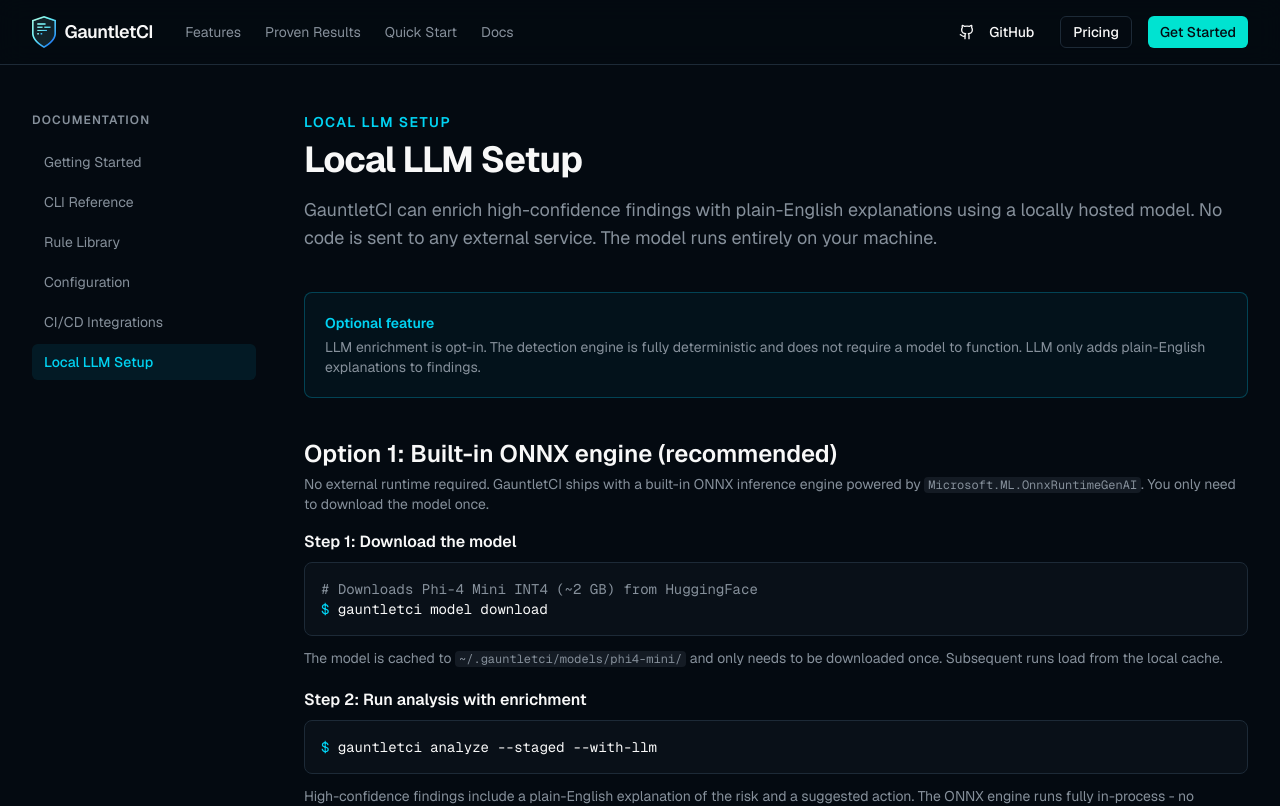
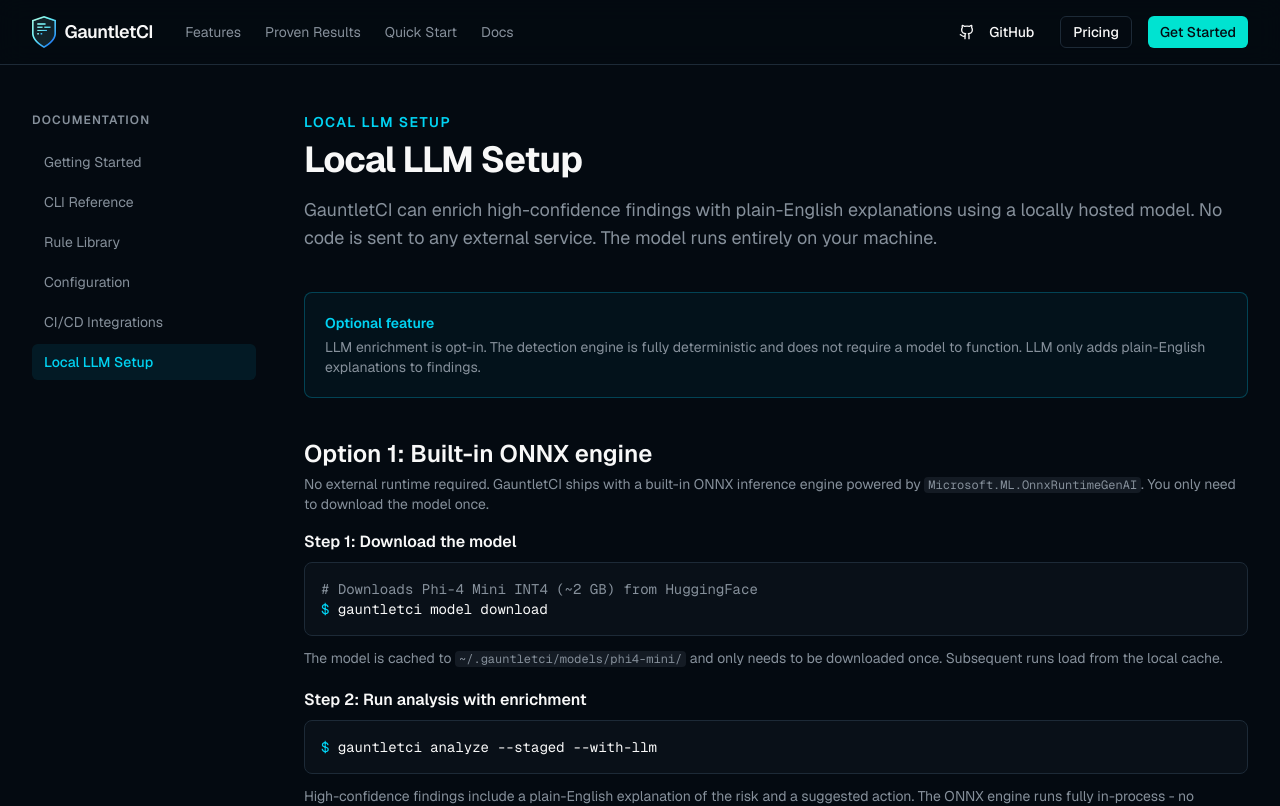
Before and after one commit to EricCogen/GauntletCI, a Next.js app in the folder site/: page /docs/local-llm in a window 1280 px wide. Shown: the top 806 px of the page. Built offline with nearby package versions, Linux system fonts and the light colour scheme.

Commit message:
[DOCS] Remove (recommended) label from ONNX option heading in local-llm docs

```diff
--- a/site/app/docs/local-llm/page.tsx
+++ b/site/app/docs/local-llm/page.tsx
@@ -27,7 +27,7 @@
 
       {/* ---- Path 1: Built-in ONNX ---- */}
       <section>
-        <h2 className="text-2xl font-semibold mb-1">Option 1: Built-in ONNX engine (recommended)</h2>
+        <h2 className="text-2xl font-semibold mb-1">Option 1: Built-in ONNX engine</h2>
         <p className="text-sm text-muted-foreground mb-4">
           No external runtime required. GauntletCI ships with a built-in ONNX inference engine
           powered by <code className="bg-muted px-1 rounded text-xs">Microsoft.ML.OnnxRuntimeGenAI</code>.
```
